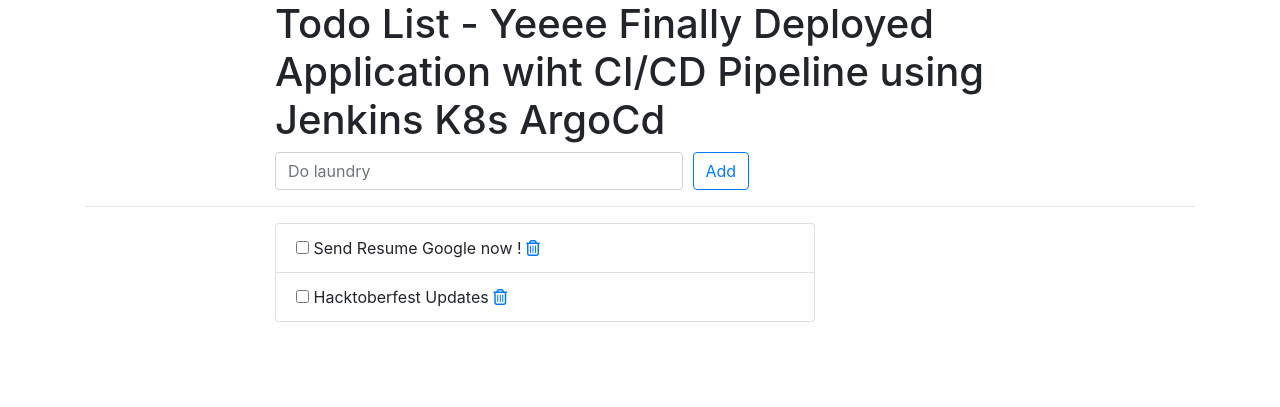
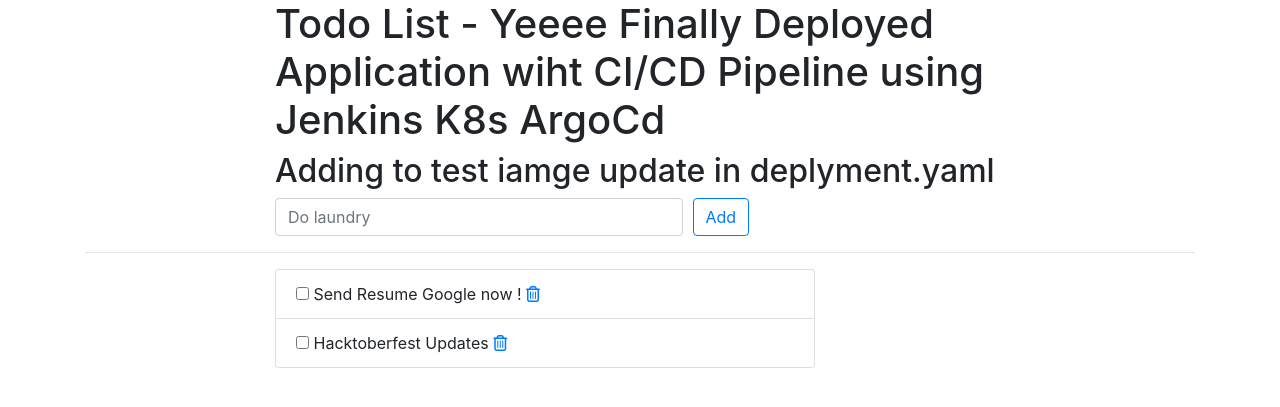
Before and after one commit to Ryzen-thor/Jenkins-CICD-project, a Django app: page /todos/ in a window 1280 px wide. Shown: the top 407 px of the page. Run offline with Django 3.2, Linux system fonts and the light colour scheme; data comes from the database, SQL or seed files in the repository; some libraries are stand-ins or nearby versions.

Commit message:
Update index.html

```diff
--- a/todos/templates/todos/index.html
+++ b/todos/templates/todos/index.html
@@ -14,6 +14,7 @@
         <h1>
           Todo List - Yeeee Finally Deployed Application wiht CI/CD Pipeline using Jenkins K8s ArgoCd
         </h1>
+        <h2>Adding to test iamge update in deplyment.yaml</h2>
       </div>
     </div>
   </div>
```
